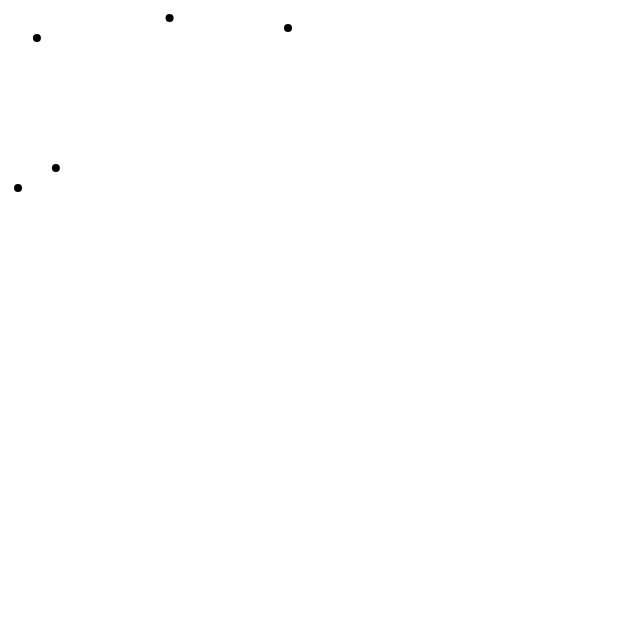
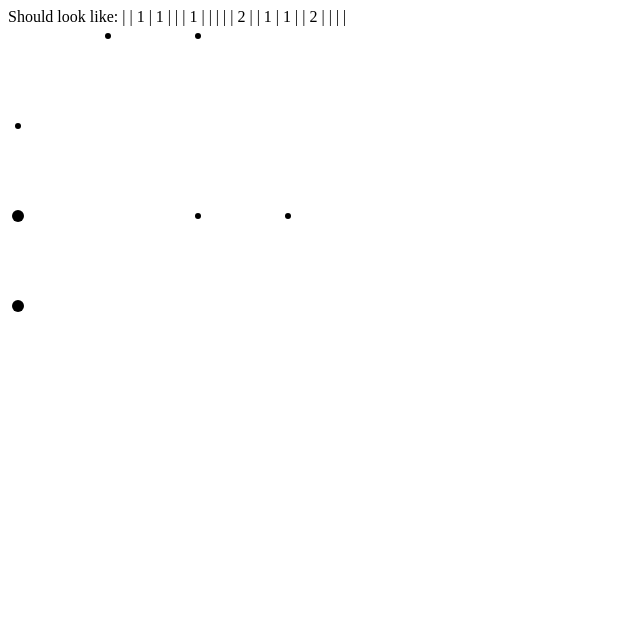
Before and after one commit to PeterSulcs/threes-clone, a plain HTML site: page index.html in a window 1280 px wide. Shown: the whole page, without its empty margins (0-640 px from the left). Drawn offline with Linux system fonts and the light colour scheme.

Commit message:
Got a basic representation in place for the board (tiles are circles, value is mapped to size).

```diff
--- a/index.html
+++ b/index.html
@@ -4,6 +4,13 @@
     <script type="text/javascript" src="d3.min.js"></script>
 </head>
 <body>
+    <div>
+        Should look like:
+        |       | 1     | 1     |       |
+        | 1     |       |       |       |
+        | 2     |       | 1     | 1     |
+        | 2     |       |       |       |
+    </div>
     <div id="demo"></div>
     <script type="text/javascript">
     JSONBoard = {
@@ -20,39 +27,31 @@
         "ncols": 4
     }
 
-    JSONData = [
-      { "id": 3, "created_at": "Sun May 05 2013", "amount": 0},
-      { "id": 1, "created_at": "Mon May 13 2013", "amount": 2000},
-      { "id": 2, "created_at": "Thu Jun 06 2013", "amount": 17000},
-      { "id": 4, "created_at": "Thu May 09 2013", "amount": 15000},
-      { "id": 5, "created_at": "Mon Jul 01 2013", "amount": 16000}
-    ]
     var ncols = JSONBoard['ncols']
     var nrows = JSONBoard['nrows']
     var tiles = JSONBoard['tiles'].slice()
 
-    var data = JSONData.slice()
-    var format = d3.time.format("%a %b %d %Y")
-    var amountFn = function(d) { return d.amount }
-    var dateFn = function(d) { return format.parse(d.created_at) }
+    var xPosFn = function(d) { return d.position.col }
+    var yPosFn = function(d) { return d.position.row }
+    var sizeFn = function(d) { return d.value*3 }
 
-    var x = d3.time.scale()
+    var x = d3.scale.linear()
     .range([10, 280])
-    .domain(d3.extent(data, dateFn))
+    .domain(d3.extent(tiles, xPosFn))
 
     var y = d3.scale.linear()
-    .range([180, 10])
-    .domain(d3.extent(data, amountFn))
+    .range([10, 280])
+    .domain(d3.extent(tiles, yPosFn))
 
     var svg = d3.select("#demo").append("svg:svg")
     .attr("width", 600)
     .attr("height", 600)
 
-    svg.selectAll("circle").data(data).enter()
+    svg.selectAll("circle").data(tiles).enter()
     .append("svg:circle")
-    .attr("r", 4)
-    .attr("cx", function(d) { return x(dateFn(d)) })
-    .attr("cy", function(d) { return y(amountFn(d)) })
+    .attr("r", sizeFn)
+    .attr("cx", function(d) { return x(xPosFn(d)) })
+    .attr("cy", function(d) { return y(yPosFn(d)) })
 
     </script>
 </body>
```
